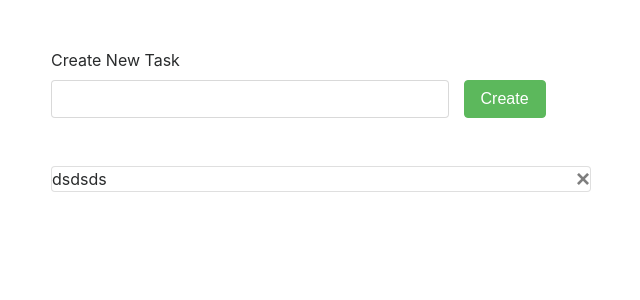
After one commit to bricxcarasco/python-django-todo, a Django app: page /tasks/ in a window 1280 px wide. The commit adds this page. Shown: the top 300 px of the page, without its empty margins (319-959 px from the left). Run offline with Django 3.2, Linux system fonts and the light colour scheme; some libraries are stand-ins or nearby versions.

Commit message:
Create the boiler plate of the todo app

```diff
--- /dev/null
+++ b/task/templates/task/task.html
@@ -0,0 +1,28 @@
+{% extends 'base.html' %}
+
+{% block content %}
+<div id="app">
+    <form>
+        <div class="form-group row">
+            <div class="col-9">
+                <label>Create New Task</label>
+                <input class="form-control">
+            </div>
+            <div class="d-flex flex-column">
+                <button class="btn btn-success mt-auto">Create</button>
+            </div>
+        </div>
+    </form>
+
+    <div class="mt-5">
+        <div class="card">
+            <div class="card-body">
+                dsdsds
+                <button type="button" class="close float-right">
+                    <span>&times;</span>
+                </button>
+            </div>
+        </div>
+    </div>
+</div>
+{% endblock %}
--- /dev/null
+++ b/task/urls.py
@@ -0,0 +1,8 @@
+from django.urls import path
+
+from .views import *
+
+
+urlpatterns = [
+    path('', TaskView.as_view(), name='tasks_list_url')
+]
--- a/task/views.py
+++ b/task/views.py
@@ -1,3 +1,7 @@
 from django.shortcuts import render
+from django.views.generic import View
 
-# Create your views here.
+
+class TaskView(View):
+    def get(self, request):
+        return render(request, 'task/task.html', context={'name': 'RED'})
--- a/templates/base.html
+++ b/templates/base.html
@@ -5,11 +5,23 @@
     <meta charset="UTF-8">
     <meta name="viewport" content="width=device-width, initial-scale=1.0">
 
+    <link rel="stylesheet" href="https://maxcdn.bootstrapcdn.com/bootstrap/4.0.0-alpha.6/css/bootstrap.min.css" integrity="sha384-rwoIResjU2yc3z8GV/NPeZWAv56rSmLldC3R/AZzGRnGxQQKnKkoFVhFQhNUwEyJ" crossorigin="anonymous">
     <link rel="stylesheet" href="{% static 'style.css' %}">
+    <script src="https://cdnjs.cloudflare.com/ajax/libs/vue/2.6.11/vue.js"></script>
+    <script src="https://cdnjs.cloudflare.com/ajax/libs/axios/0.19.2/axios.js"></script>
     <title>Todo</title>
 </head>
 <body>
 
+    <div class="container">
+        <div class="row">
+            <div class="col-6 mx-auto mt-5">
+                {% block content %}
+
+                {% endblock %}
+            </div>
+        </div>
+    </div>
 
     <script src="{% static 'main.js' %}"></script>
 </body>
--- a/todo/urls.py
+++ b/todo/urls.py
@@ -14,8 +14,10 @@ Including another URLconf
     2. Add a URL to urlpatterns:  path('blog/', include('blog.urls'))
 """
 from django.contrib import admin
-from django.urls import path
+from django.urls import path, include
+
 
 urlpatterns = [
     path('admin/', admin.site.urls),
+    path('tasks/', include('task.urls'))
 ]
```
Also changed, not shown: db.sqlite3 (added).
